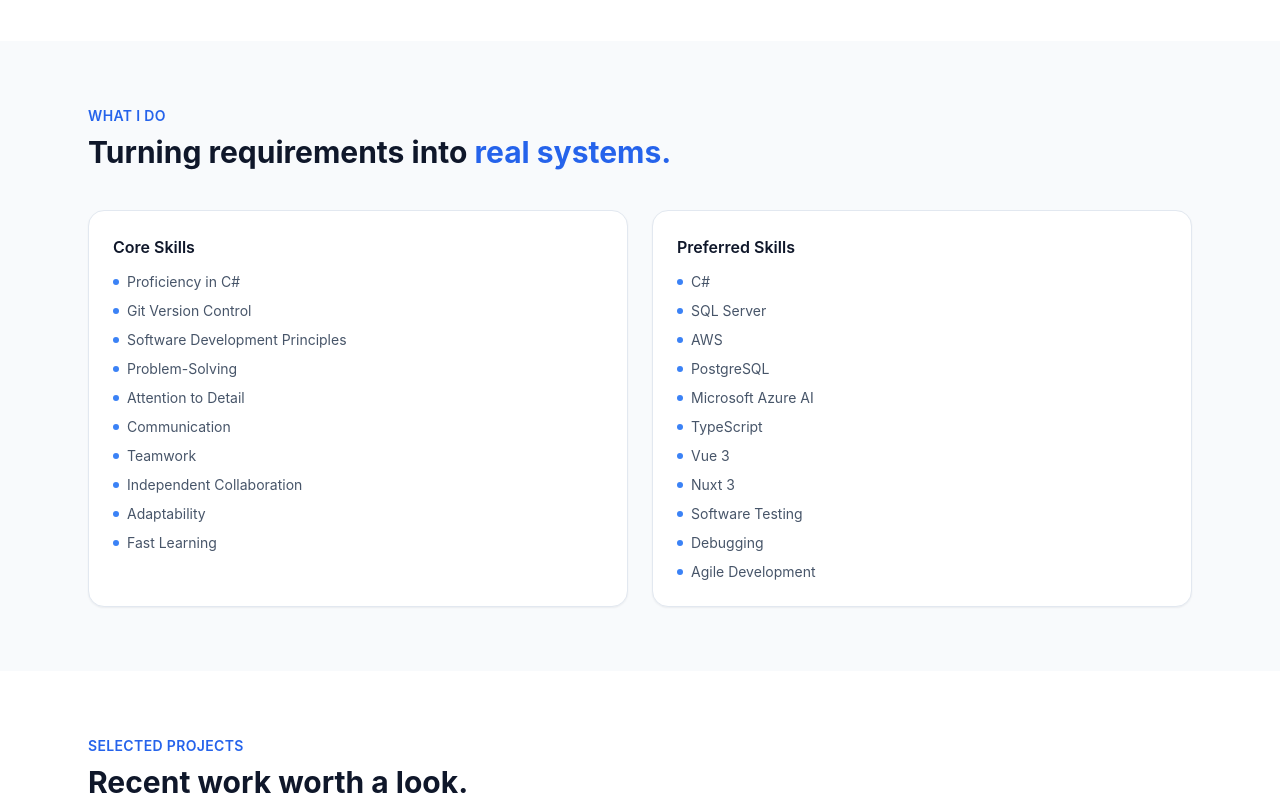
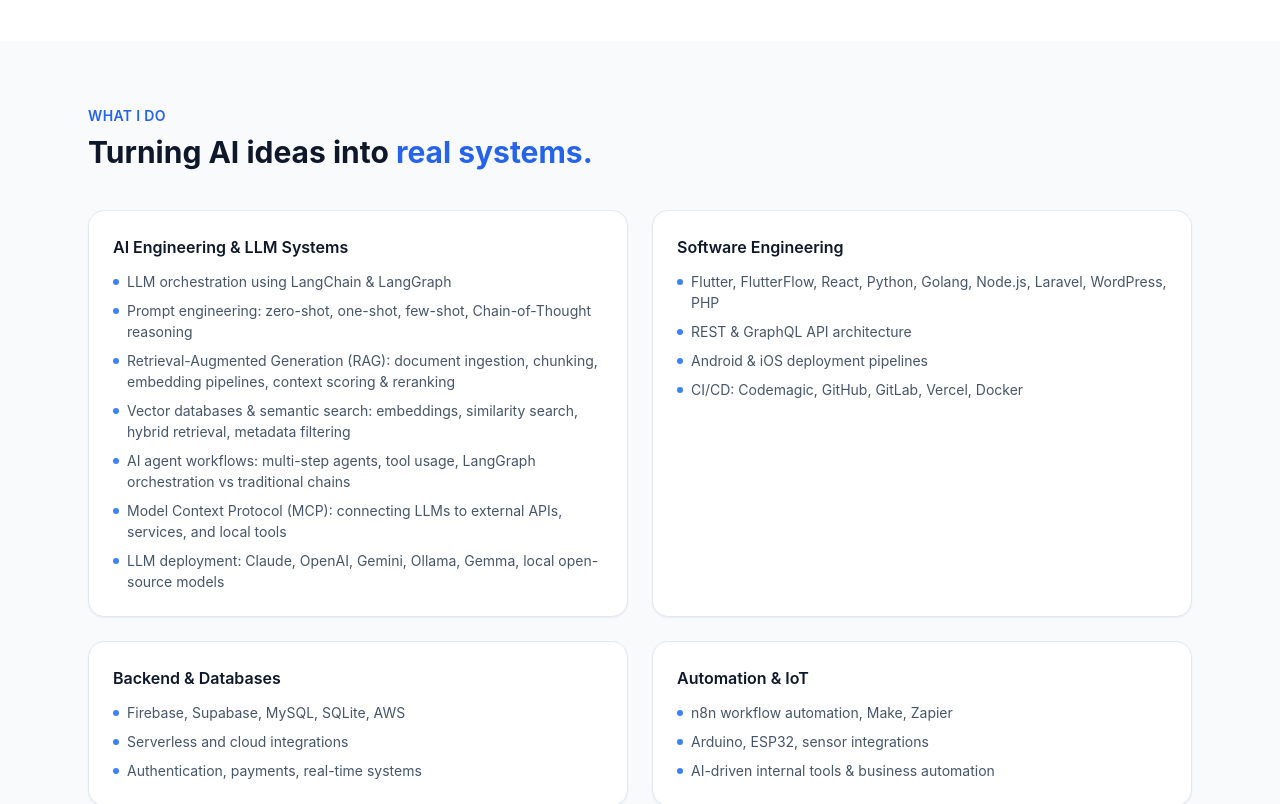
Before and after one commit to mannix2000/thePortfolio, a React (Vite) app: page / in a window 1280 px wide. Shown: the part 1400-2204 px from the top of the page. Built offline with nearby package versions, Linux system fonts and the light colour scheme; no server answers.

Commit message:
update:features

```diff
--- a/src/App.tsx
+++ b/src/App.tsx
@@ -3,6 +3,43 @@
 import "./App.css";
 
 const skillGroups = [
+  {
+    title: "AI Engineering & LLM Systems",
+    skills: [
+      "LLM orchestration using LangChain & LangGraph",
+      "Prompt engineering: zero-shot, one-shot, few-shot, Chain-of-Thought reasoning",
+      "Retrieval-Augmented Generation (RAG): document ingestion, chunking, embedding pipelines, context scoring & reranking",
+      "Vector databases & semantic search: embeddings, similarity search, hybrid retrieval, metadata filtering",
+      "AI agent workflows: multi-step agents, tool usage, LangGraph orchestration vs traditional chains",
+      "Model Context Protocol (MCP): connecting LLMs to external APIs, services, and local tools",
+      "LLM deployment: Claude, OpenAI, Gemini, Ollama, Gemma, local open-source models",
+    ],
+  },
+  {
+    title: "Software Engineering",
+    skills: [
+      "Flutter, FlutterFlow, React, Python, Golang, Node.js, Laravel, WordPress, PHP",
+      "REST & GraphQL API architecture",
+      "Android & iOS deployment pipelines",
+      "CI/CD: Codemagic, GitHub, GitLab, Vercel, Docker",
+    ],
+  },
+  {
+    title: "Backend & Databases",
+    skills: [
+      "Firebase, Supabase, MySQL, SQLite, AWS",
+      "Serverless and cloud integrations",
+      "Authentication, payments, real-time systems",
+    ],
+  },
+  {
+    title: "Automation & IoT",
+    skills: [
+      "n8n workflow automation, Make, Zapier",
+      "Arduino, ESP32, sensor integrations",
+      "AI-driven internal tools & business automation",
+    ],
+  },
   {
     title: "Core Skills",
     skills: [
@@ -376,7 +413,7 @@
           <div className="container">
             <p className="kicker">What I Do</p>
             <h2>
-              Turning requirements into{" "}
+              Turning AI ideas into{" "}
               <span className="accent">real systems.</span>
             </h2>
             <div className="grid grid-2">
```
